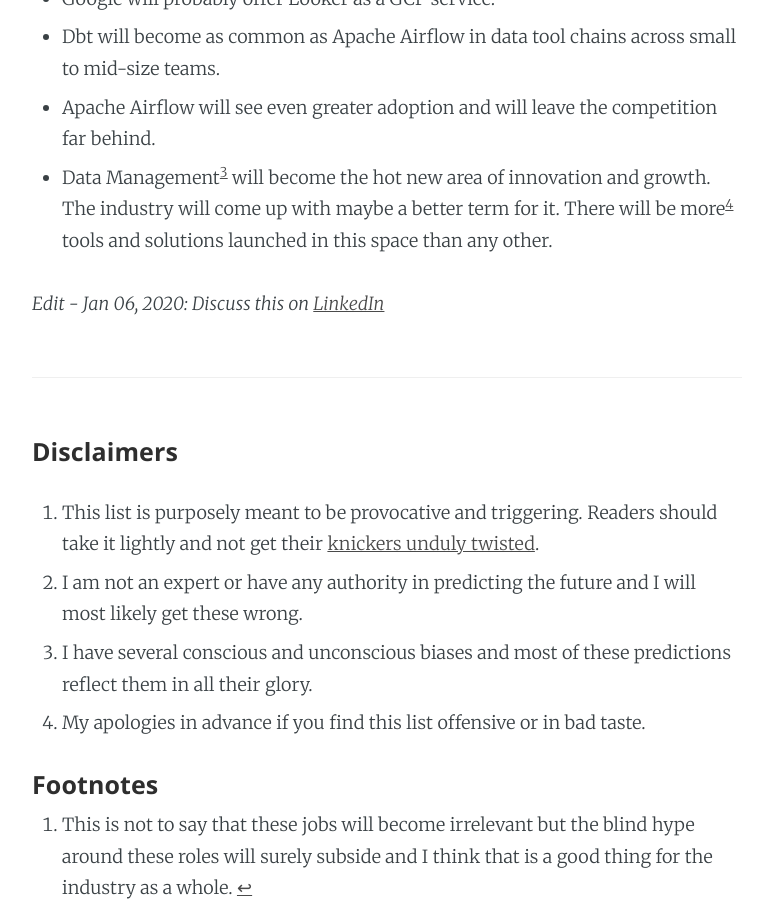
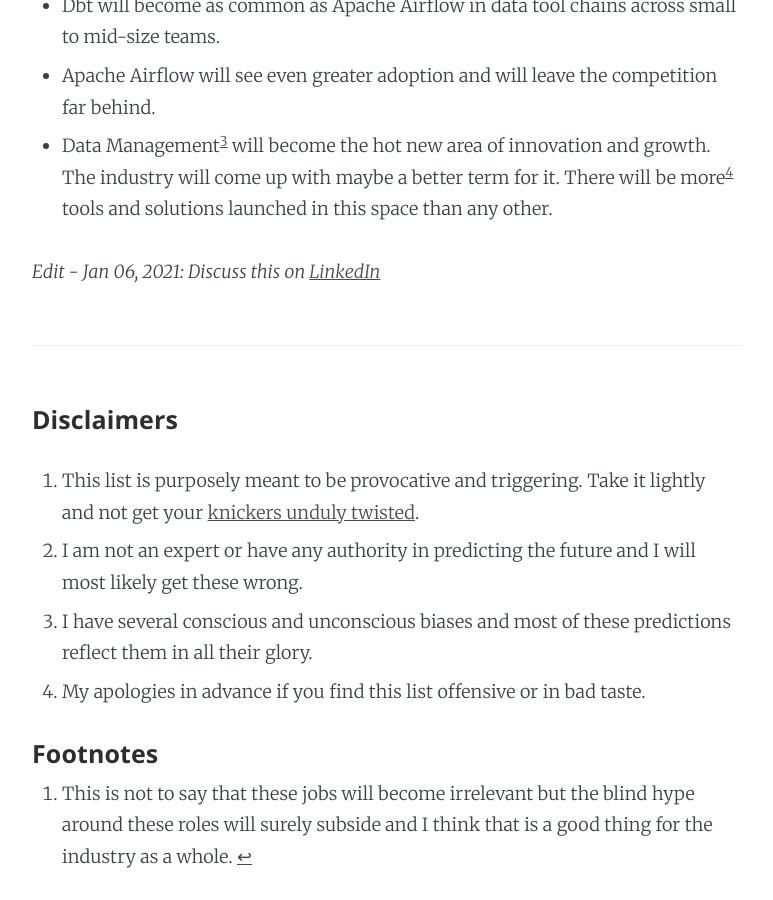
Before and after one commit to rahulj51/miles2code.github.io, a Jekyll site: the page built from _posts/2021-01-01-predictions2021.markdown, in a window 1280 px wide and 900 px high, scrolled down 1625 px. Shown: the whole window, without its empty margins (253-1026 px from the left). Built offline with Jekyll 4.4.1, drawn with Linux system fonts in a browser that asks for light colours; some of the changed text lies outside the part shown.

```diff
--- a/_posts/2021-01-01-predictions2021.markdown
+++ b/_posts/2021-01-01-predictions2021.markdown
@@ -28,13 +28,13 @@
 - Apache Airflow will see even greater adoption and will leave the competition far behind.
 - Data Management[^3] will become the hot new area of innovation and growth. The industry will come up with maybe a better term for it. There will be more[^4] tools and solutions launched in this space than any other.
 
-*Edit - Jan 06, 2020: Discuss this on [LinkedIn](https://www.linkedin.com/posts/rahul-jain-83055b45_2021-predictions-data-and-analytics-activity-6751044367999389696-xJR0)*
+*Edit - Jan 06, 2021: Discuss this on [LinkedIn](https://www.linkedin.com/posts/rahul-jain-83055b45_2021-predictions-data-and-analytics-activity-6751044367999389696-xJR0)*
 
 ---
 
 #### Disclaimers
 <a name="disclaimers"></a>
-1. This list is purposely meant to be provocative and triggering. Readers should take it lightly and not get their [knickers unduly twisted](https://wordhistories.net/2018/09/30/knickers-twist/).
+1. This list is purposely meant to be provocative and triggering. Take it lightly and not get your [knickers unduly twisted](https://wordhistories.net/2018/09/30/knickers-twist/).
 1. I am not an expert or have any authority in predicting the future and I will most likely get these wrong.
 1. I have several conscious and unconscious biases and most of these predictions reflect them in all their glory.
 1. My apologies in advance if you find this list offensive or in bad taste.
```
Also changed, not shown: other parts of _posts/2021-01-01-predictions2021.markdown (+1 -1 lines).
